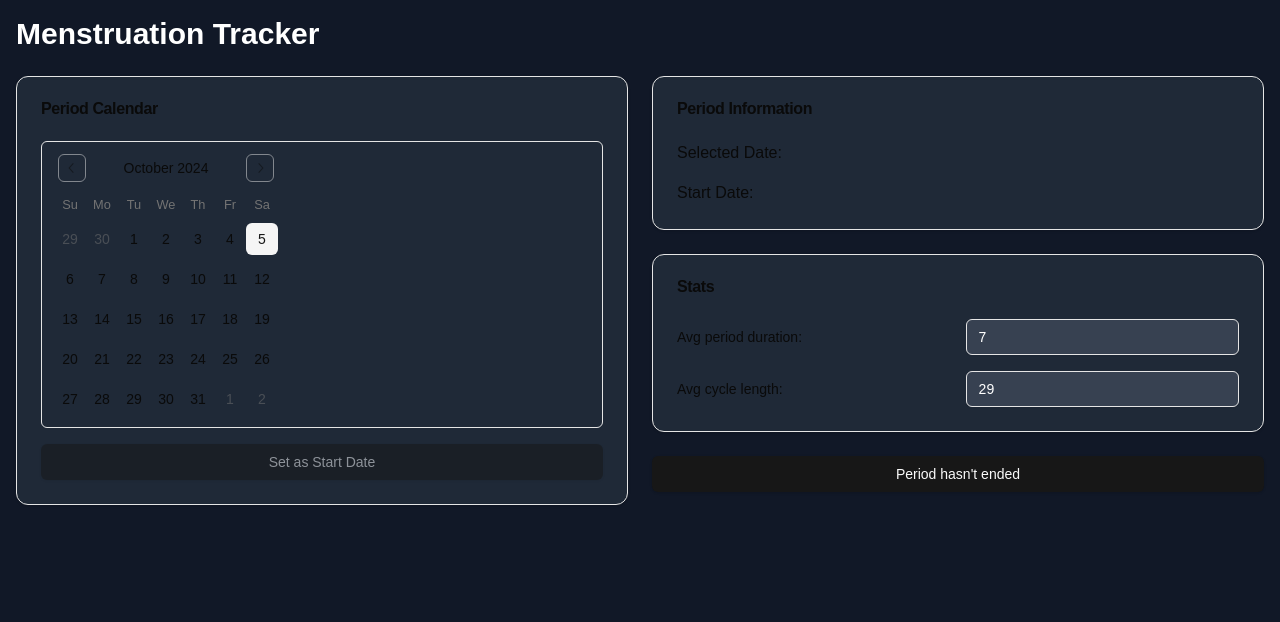
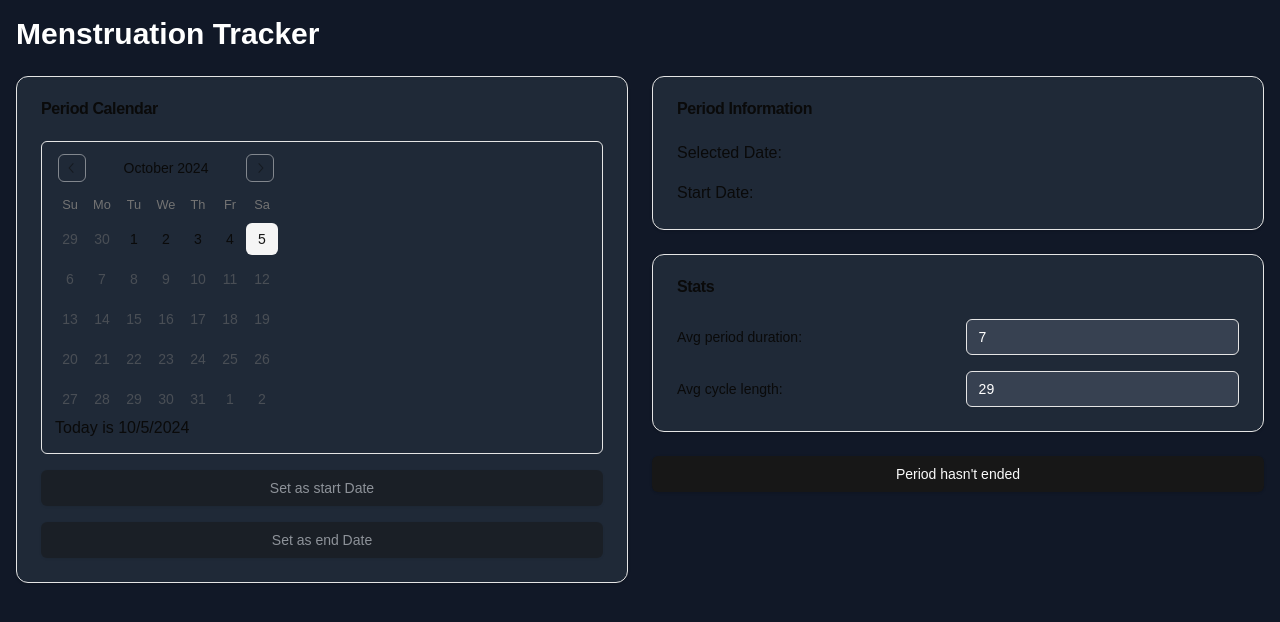
Before and after one commit to ar610/sharkweek, a Next.js app in the folder sharkweek1/: page / in a window 1280 px wide. Shown: the top 622 px of the page. Built offline with nearby package versions, Linux system fonts and the light colour scheme.

Commit message:
Fixed date selection feature

```diff
--- a/sharkweek1/src/app/page.js
+++ b/sharkweek1/src/app/page.js
@@ -6,18 +6,21 @@ import { Button } from '@/components/ui/button'
 import { Card, CardContent, CardHeader, CardTitle } from '@/components/ui/card'
 import { Input } from '@/components/ui/input'
 import { Label } from '@/components/ui/label'
-import { addDays, format, isSameDay, isWithinInterval } from 'date-fns'
+import { addDays, differenceInDays, format, isSameDay, isWithinInterval } from 'date-fns'
 
 export default function PeriodTracker() {
   const [selectedDate, setSelectedDate] = useState(null)
   const [startDate, setStartDate] = useState(null)
+  const [endDate, setEndDate] = useState(null)
   const [periodDates, setPeriodDates] = useState([])
   const [cycleLength, setCycleLength] = useState(29)
   const [periodLength, setPeriodLength] = useState(7)
+  var periodStarted = false;
+  var periodEnded = false;
 
   useEffect(() => {
     if (startDate) {
-      const dates = Array.from({ length: periodLength }, (_, i) => addDays(startDate, i))
+      const dates = Array.from({ length: endDate ? differenceInDays(endDate, startDate) : periodLength }, (_, i) => addDays(startDate, i))
       setPeriodDates(dates)
     }
   }, [startDate, periodLength])
@@ -29,6 +32,16 @@ export default function PeriodTracker() {
   const handleSetStartDate = () => {
     if (selectedDate) {
       setStartDate(selectedDate)
+    }
+  }
+
+  const handleSetEndDate = () => {
+    if (selectedDate) {
+      setEndDate(selectedDate)
+      if (startDate) {
+        const dates = Array.from({ length: endDate ? differenceInDays(endDate, startDate) : periodLength }, (_, i) => addDays(startDate, i))
+        setPeriodDates(dates)
+      }
     }
   }
 
@@ -85,7 +98,14 @@ export default function PeriodTracker() {
               className="mt-4 w-full"
               disabled={!selectedDate}
             >
-              Set as Start Date
+              Set as start Date
+            </Button>
+            <Button
+              onClick={handleSetEndDate}
+              className="mt-4 w-full"
+              disabled={!selectedDate}
+            >
+              Set as end Date
             </Button>
           </CardContent>
         </Card>
--- a/sharkweek1/src/components/ui/calendar.jsx
+++ b/sharkweek1/src/components/ui/calendar.jsx
@@ -2,7 +2,7 @@
 import * as React from "react"
 import { ChevronLeftIcon, ChevronRightIcon } from "@radix-ui/react-icons"
 import { DayPicker } from "react-day-picker"
-
+import {useState} from 'react';
 import { cn } from "@/lib/utils"
 import { buttonVariants } from "@/components/ui/button"
 
@@ -12,10 +12,12 @@ function Calendar({
   showOutsideDays = true,
   ...props
 }) {
+  const [selected, setSelected] = useState(new Date());
   return (
     (<DayPicker
       showOutsideDays={showOutsideDays}
       className={cn("p-3", className)}
+      disabled={{ after: new Date() }}
       classNames={{
         months: "flex flex-col sm:flex-row space-y-4 sm:space-x-4 sm:space-y-0",
         month: "space-y-4",
@@ -60,6 +62,10 @@ function Calendar({
         IconLeft: ({ ...props }) => <ChevronLeftIcon className="h-4 w-4" />,
         IconRight: ({ ...props }) => <ChevronRightIcon className="h-4 w-4" />,
       }}
+      selected={selected}
+      footer={
+        `Today is ${selected.toLocaleDateString()}`
+      }
       {...props} />)
   );
 }
```
